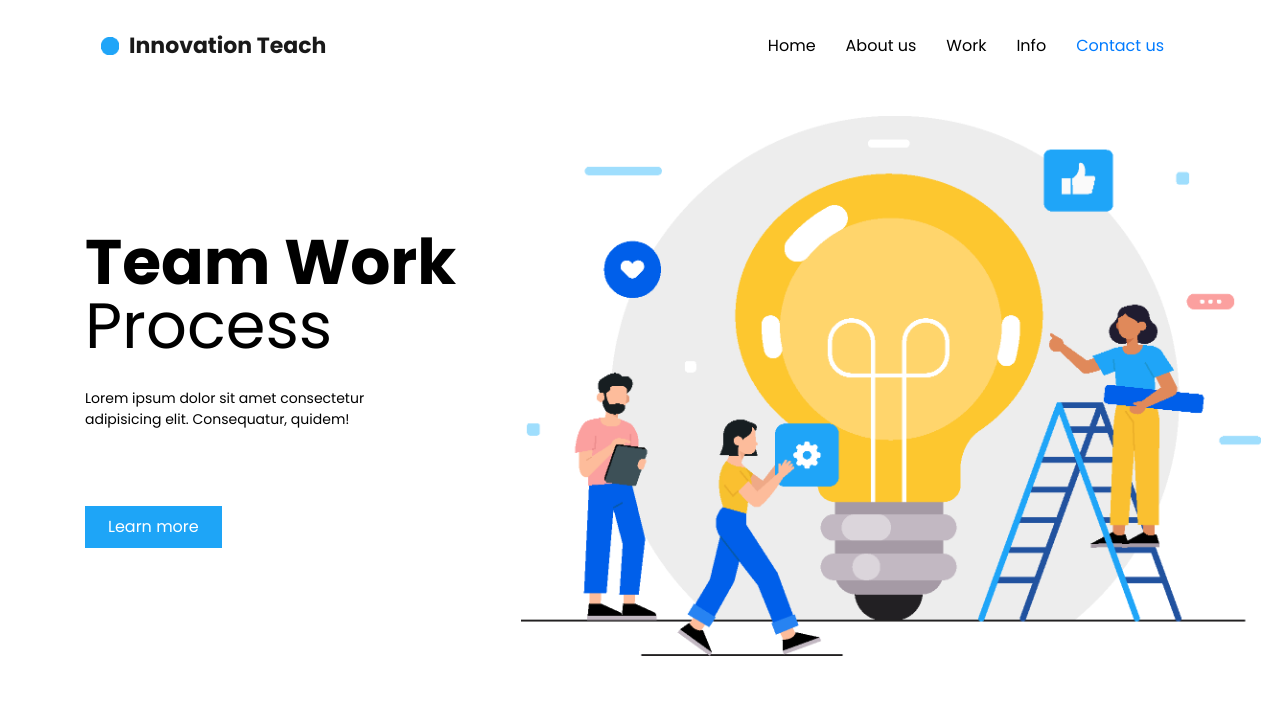
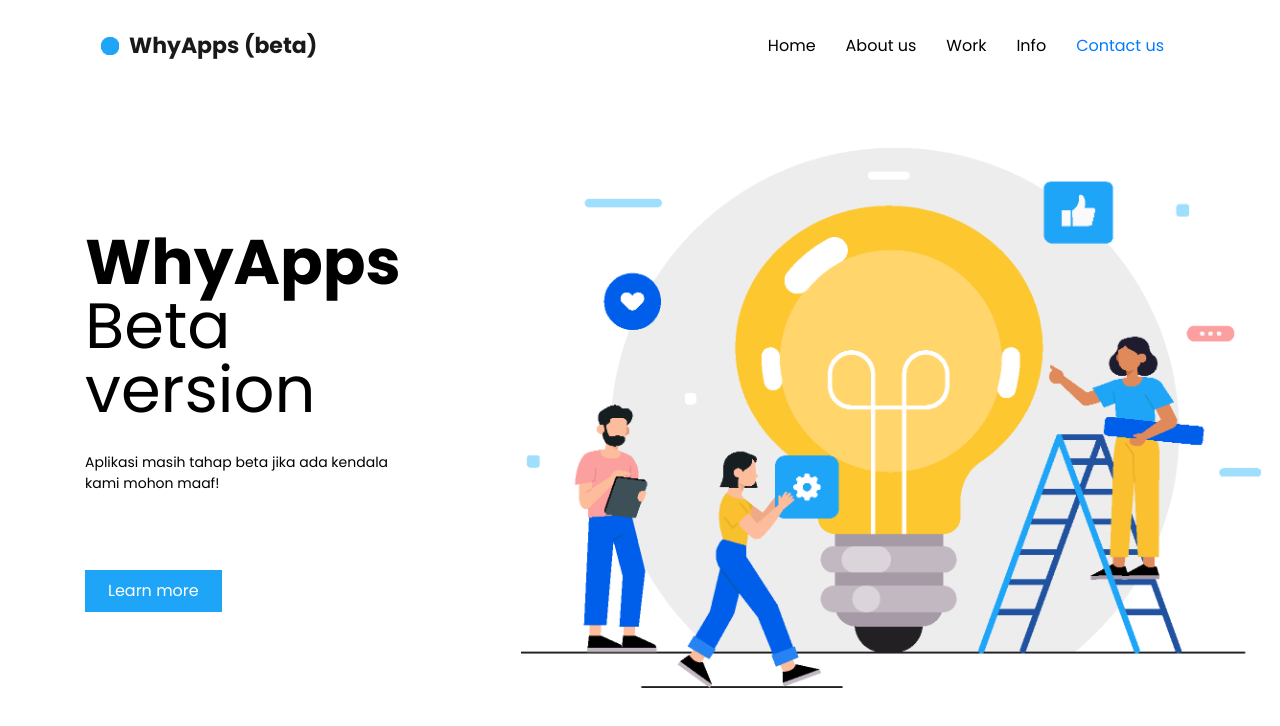
Before and after one commit to MhmdSairi/final, a plain HTML site: page index.html in a window 1280 px wide. Drawn offline with nearby package versions, Linux system fonts and the light colour scheme.

Commit message:
Update index.html

```diff
--- a/index.html
+++ b/index.html
@@ -13,7 +13,7 @@
     <!-- Custom CSS -->
     <link rel="stylesheet" href="css/style.css">
 
-    <title>Team Work Process</title>
+    <title>WhyApps | Simple message application </title>
 </head>
 
 <body>
@@ -22,7 +22,7 @@
             <nav class="navbar navbar-expand-lg navbar-light head__custom-nav">
                 <a class="navbar-brand d-flex align-items-center" href="#">
                     <img src="assets/images/logo.png" alt="website logo">
-                    <span>Innovation Teach</span>
+                    <span>WhyApps (beta)</span>
                 </a>
                 <button class="navbar-toggler" type="button" data-toggle="collapse" data-target="#navbarNav">
                     <span><img src="assets/images/menu.png" alt=""></span>
@@ -52,9 +52,9 @@
     <div class="container">
         <div class="row custom-section d-flex align-items-center">
             <div class="col-12 col-lg-4">
-                <h2>Team Work</h2>
-                <h3>Process</h3>
-                <p>Lorem ipsum dolor sit amet consectetur adipisicing elit. Consequatur, quidem!</p>
+                <h2>WhyApps</h2>
+                <h3>Beta version</h3>
+                <p>Aplikasi masih tahap beta jika ada kendala kami mohon maaf!</p>
                 <a href="#">Learn more</a>
             </div>
             <div class="col-12 col-lg-8">
```
